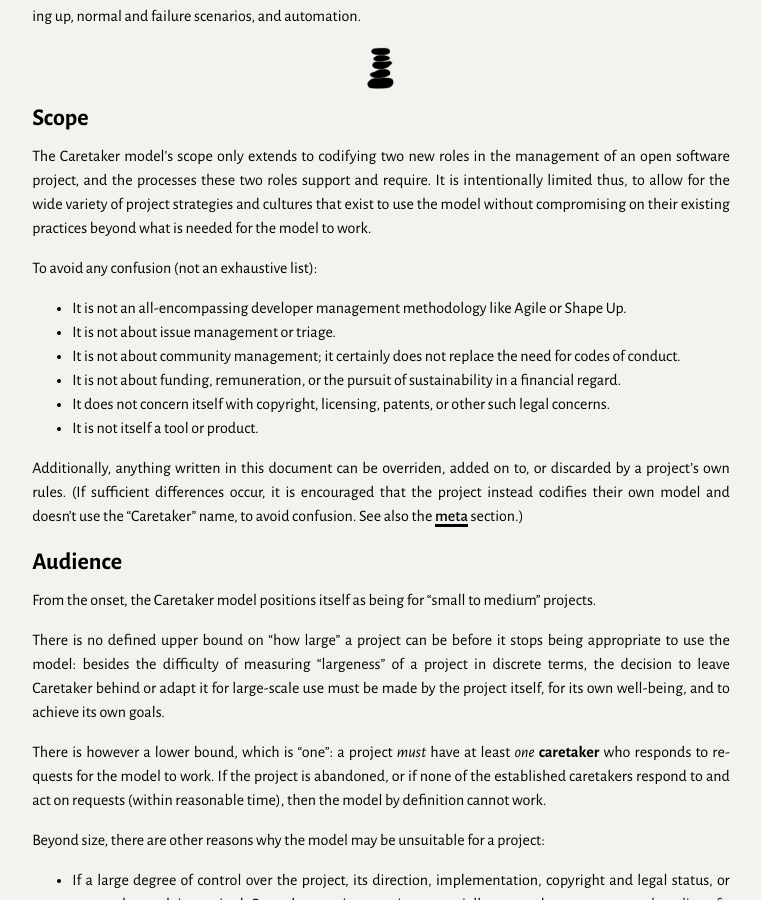
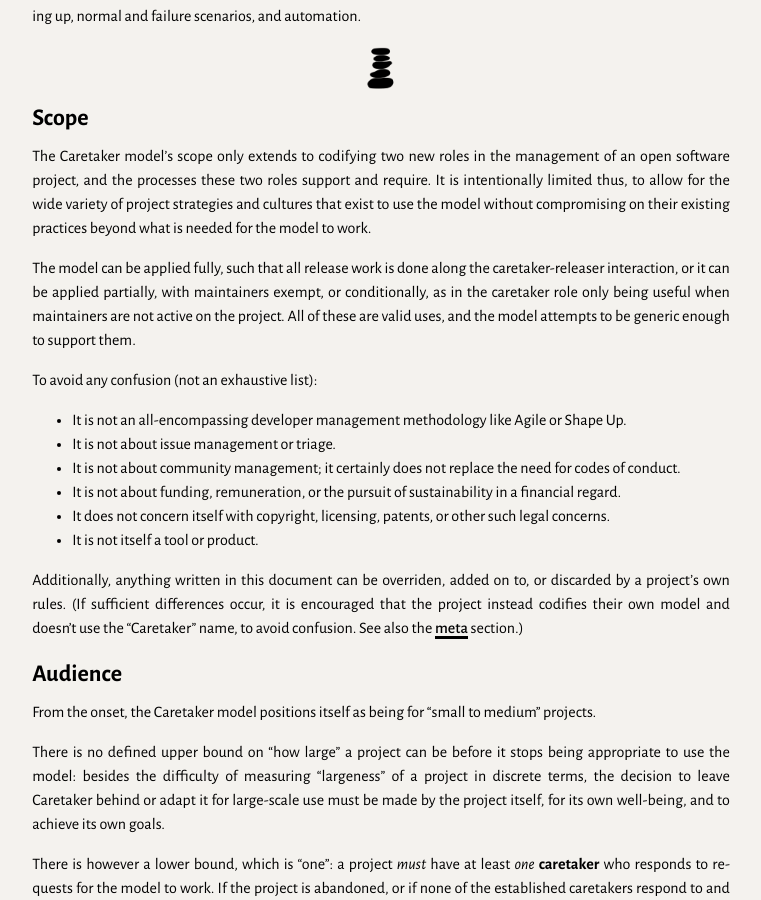
Before and after one commit to passcod/caretaker, a Jekyll site: the page built from index.markdown, in a window 1280 px wide and 900 px high, scrolled down 3692 px. Shown: the whole window, without its empty margins (259-1020 px from the left). Built offline with Jekyll 4.4.1, drawn with Linux system fonts in a browser that asks for light colours.

Commit message:
The model supports partial application

```diff
--- a/index.markdown
+++ b/index.markdown
@@ -174,6 +174,11 @@ software project, and the processes these two roles support and require. It is i
 thus, to allow for the wide variety of project strategies and cultures that exist to use the model
 without compromising on their existing practices beyond what is needed for the model to work.
 
+The model can be applied fully, such that all release work is done along the caretaker-releaser
+interaction, or it can be applied partially, with maintainers exempt, or conditionally, as in the
+caretaker role only being useful when maintainers are not active on the project. All of these are
+valid uses, and the model attempts to be generic enough to support them.
+
 To avoid any confusion (not an exhaustive list):
 
 - It is not an all-encompassing developer management methodology like Agile or Shape Up.
```
